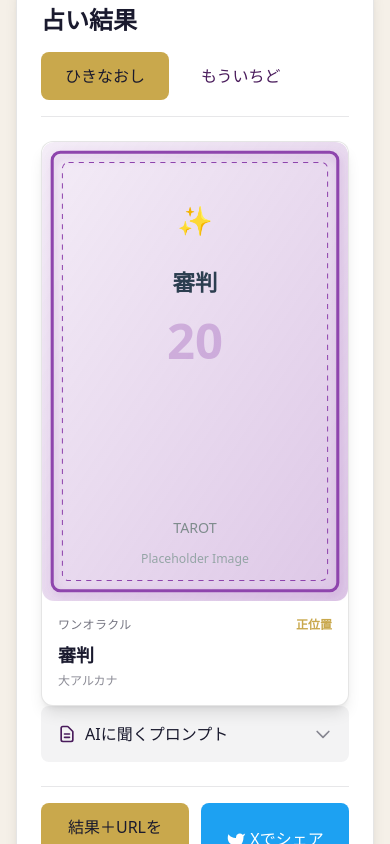
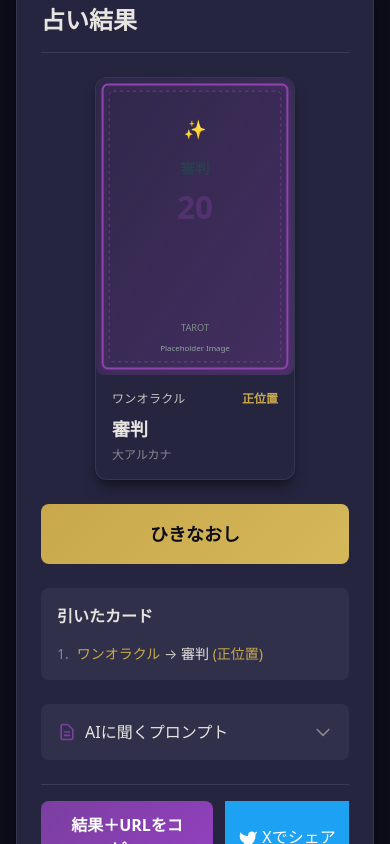
Before and after one commit to Mechachacha/tarots, a React (Vite) app: page / in a window 390 px wide. Both pictures are taken after a click on the button "占う". Shown: the part 979-1823 px from the top of the page. Built offline with nearby package versions, Linux system fonts and the light colour scheme.

Commit message:
UI調整

```diff
--- a/src/App.tsx
+++ b/src/App.tsx
@@ -90,18 +90,6 @@ function App() {
     }
   }, [getCurrentThemes, useMinorArcana, question]);
 
-  const handleReset = useCallback(() => {
-    setResult(null);
-    setShowResult(false);
-    setQuestion('');
-    setUseMinorArcana(false);
-    setSpreadMode('preset');
-    setSelectedPresetId(SPREAD_PRESETS[0].id);
-    setCustomCardCount(1);
-    setCustomThemes(['1枚目']);
-    setError(null);
-  }, []);
-
   const handleCopyPrompt = useCallback(async (text: string) => {
     try {
       await navigator.clipboard.writeText(text);
@@ -127,29 +115,35 @@ function App() {
     }
   }, []);
 
+  const handleViewHistory = useCallback((historyResult: ReadingResult) => {
+    setResult(historyResult);
+    setShowResult(true);
+    setError(null);
+  }, []);
+
   const currentThemes = getCurrentThemes();
   const canDraw = currentThemes.length > 0;
 
   return (
-    <div className="min-h-screen bg-tarot-light">
+    <div className="min-h-screen">
       <main className="max-w-4xl mx-auto px-4 py-8 sm:px-6 lg:px-8">
         <header className="text-center mb-10">
-          <h1 className="text-4xl sm:text-5xl font-bold text-tarot-purple mb-2">
+          <h1 className="text-4xl sm:text-5xl font-bold text-tarot-gold mb-2">
             タロット占い
           </h1>
-          <p className="text-tarot-dark/60">
+          <p className="text-tarot-text">
             質問とスプレッドを選んで、カードを引こう
           </p>
         </header>
 
         {error && (
-          <div className="mb-6 p-4 bg-red-50 border border-red-200 text-red-700 rounded-lg" role="alert">
+          <div className="mb-6 p-4 bg-red-900/30 border border-red-500/30 text-red-300 rounded-lg" role="alert">
             {error}
           </div>
         )}
 
         <section className="card p-6 mb-8" aria-labelledby="input-heading">
-          <h2 id="input-heading" className="text-xl font-semibold text-tarot-dark mb-6">
+          <h2 id="input-heading" className="text-xl font-semibold text-tarot-light mb-6">
             設定
           </h2>
 
@@ -188,7 +182,6 @@ function App() {
             result={result}
             cards={CARDS}
             onRedraw={handleRedraw}
-            onReset={handleReset}
             onCopyPrompt={handleCopyPrompt}
             onShareTwitter={handleShareTwitter}
             onCopyShare={handleCopyShare}
@@ -199,10 +192,11 @@ function App() {
           history={history}
           cards={CARDS}
           onCopyPrompt={handleCopyPrompt}
+          onViewResult={handleViewHistory}
         />
       </main>
 
-      <footer className="text-center py-8 text-tarot-dark/50 text-sm">
+      <footer className="text-center py-8 text-tarot-text-muted text-sm">
         <p>Rider-Waite-Smith Tarot Deck (Public Domain)</p>
         <p className="mt-1">Built with React + TypeScript + Tailwind CSS</p>
       </footer>
--- a/src/components/AiPromptBox.tsx
+++ b/src/components/AiPromptBox.tsx
@@ -1,6 +1,6 @@
 import { useState, useRef } from 'react';
+import type { DrawResultItem } from '../types';
 import { generatePromptText } from '../lib/promptText';
-import type { DrawResultItem } from '../types';
 
 interface AiPromptBoxProps {
   question: string;
@@ -34,15 +34,15 @@ const AiPromptBox: React.FC<AiPromptBoxProps> = ({ question, items, onCopy }) =>
 
   return (
     <details className="mb-6 group" open={isOpen}>
-      <summary className="flex items-center justify-between cursor-pointer p-4 bg-tarot-dark/5 rounded-lg list-none">
-        <span className="font-medium text-tarot-dark flex items-center gap-2">
+      <summary className="flex items-center justify-between cursor-pointer p-4 bg-white/5 rounded-lg list-none">
+        <span className="font-medium text-tarot-light flex items-center gap-2">
           <svg className="w-5 h-5 text-tarot-purple" fill="none" stroke="currentColor" viewBox="0 0 24 24" aria-hidden="true">
             <path strokeLinecap="round" strokeLinejoin="round" strokeWidth={2} d="M9 12h6m-6 4h6m2 5H7a2 2 0 01-2-2V5a2 2 0 012-2h5.586a1 1 0 01.707.293l5.414 5.414a1 1 0 01.293.707V19a2 2 0 01-2 2z" />
           </svg>
           AIに聞くプロンプト
         </span>
         <svg
-          className={`w-5 h-5 text-tarot-dark/50 transition-transform ${isOpen ? 'rotate-180' : ''}`}
+          className={`w-5 h-5 text-tarot-text-muted transition-transform ${isOpen ? 'rotate-180' : ''}`}
           fill="none"
           stroke="currentColor"
           viewBox="0 0 24 24"
@@ -51,13 +51,13 @@ const AiPromptBox: React.FC<AiPromptBoxProps> = ({ question, items, onCopy }) =>
           <path strokeLinecap="round" strokeLinejoin="round" strokeWidth={2} d="M19 9l-7 7-7-7" />
         </svg>
       </summary>
-      <div className="mt-4 p-4 bg-tarot-dark/5 rounded-lg animate-fade-in">
+      <div className="mt-4 p-4 bg-white/5 rounded-lg animate-fade-in">
         <div className="relative">
           <textarea
             ref={textareaRef}
             value={promptText}
             readOnly
-            className="input font-mono text-sm h-48 bg-tarot-dark/10"
+            className="input font-mono text-sm h-48"
             aria-label="AIプロンプトテキスト"
           />
           <button
@@ -73,7 +73,7 @@ const AiPromptBox: React.FC<AiPromptBoxProps> = ({ question, items, onCopy }) =>
             {copied ? 'コピー済み' : 'コピー'}
           </button>
         </div>
-        <p className="text-xs text-tarot-dark/50 mt-2">
+        <p className="text-xs text-tarot-text-muted mt-2">
           このテキストをコピーして、ChatGPTやClaudeなどのAIに貼り付けて解釈を聞いてみましょう
         </p>
       </div>
--- a/src/components/CardItem.tsx
+++ b/src/components/CardItem.tsx
@@ -31,7 +31,7 @@ const CardItem: React.FC<CardItemProps> = ({
 
   return (
     <article
-      className={`card card-hover animate-fade-in relative group ${isFlipped ? '' : 'card-back'}`}
+      className={`card card-hover animate-fade-in relative group w-full max-w-[200px] justify-self-center ${isFlipped ? '' : 'card-back'}`}
       style={{ animationDelay: `${delay}ms` }}
       role="listitem"
       aria-label={`${item.theme}: ${card.name} (${positionText})`}
@@ -69,15 +69,15 @@ const CardItem: React.FC<CardItemProps> = ({
       {!compact && (
         <div className="p-4">
           <div className="flex items-center justify-between mb-2">
-            <span className="text-xs font-medium text-tarot-dark/60 uppercase tracking-wide">
+            <span className="text-xs font-medium text-tarot-text uppercase tracking-wide">
               {item.theme}
             </span>
             <span className={`text-xs font-semibold ${positionClass}`}>
               {positionText}
             </span>
           </div>
-          <h3 className="font-semibold text-tarot-dark text-lg">{card.name}</h3>
-          <p className="text-xs text-tarot-dark/50 mt-1">
+          <h3 className="font-semibold text-tarot-light text-lg">{card.name}</h3>
+          <p className="text-xs text-tarot-text-muted mt-1">
             {card.arcana === 'major' ? '大アルカナ' : `小アルカナ・${card.suit}`}
           </p>
         </div>
--- a/src/components/HistoryPanel.tsx
+++ b/src/components/HistoryPanel.tsx
@@ -1,27 +1,29 @@
 import { useState } from 'react';
 import { format } from 'date-fns';
 import type { ReadingResult, Card } from '../types';
+import { getCardById } from '../data/cards';
 import CardItem from './CardItem';
 
 interface HistoryPanelProps {
   history: ReadingResult[];
   cards: Card[];
   onCopyPrompt: (text: string) => void;
+  onViewResult: (result: ReadingResult) => void;
 }
 
-const HistoryPanel: React.FC<HistoryPanelProps> = ({ history, cards, onCopyPrompt }) => {
+const HistoryPanel: React.FC<HistoryPanelProps> = ({ history, cards, onCopyPrompt, onViewResult }) => {
   const [openIndex, setOpenIndex] = useState<number | null>(null);
 
   if (history.length === 0) {
     return (
       <section className="card p-6" aria-labelledby="history-heading">
-        <h2 id="history-heading" className="text-xl font-semibold text-tarot-dark mb-4 flex items-center gap-2">
+        <h2 id="history-heading" className="text-xl font-semibold text-tarot-light mb-4 flex items-center gap-2">
           <svg className="w-6 h-6 text-tarot-purple" fill="none" stroke="currentColor" viewBox="0 0 24 24" aria-hidden="true">
             <path strokeLinecap="round" strokeLinejoin="round" strokeWidth={2} d="M12 8c-1.657 0-3 .895-3 2s1.343 2 3 2 3 .895 3 2-1.343 2-3 2m0-8c1.11 0 2.08.402 2.599 1M12 8V7m0 1v8m0 0v1m0-1c-1.11 0-2.08-.402-2.599-1M21 12a9 9 0 11-18 0 9 9 0 0118 0z" />
           </svg>
           過去の結果
         </h2>
-        <p className="text-tarot-dark/50 text-center py-8">
+        <p className="text-tarot-text-muted text-center py-8">
           まだ占い結果がありません。「占う」ボタンを押してみてください。
         </p>
       </section>
@@ -30,29 +32,33 @@ const HistoryPanel: React.FC<HistoryPanelProps> = ({ history, cards, onCopyPromp
 
   return (
     <section className="card" aria-labelledby="history-heading">
-      <header className="p-6 border-b border-tarot-dark/10">
-        <h2 id="history-heading" className="text-xl font-semibold text-tarot-dark flex items-center gap-2">
+      <header className="p-6 border-b border-white/10">
+        <h2 id="history-heading" className="text-xl font-semibold text-tarot-light flex items-center gap-2">
           <svg className="w-6 h-6 text-tarot-purple" fill="none" stroke="currentColor" viewBox="0 0 24 24" aria-hidden="true">
             <path strokeLinecap="round" strokeLinejoin="round" strokeWidth={2} d="M12 8c-1.657 0-3 .895-3 2s1.343 2 3 2 3 .895 3 2-1.343 2-3 2m0-8c1.11 0 2.08.402 2.599 1M12 8V7m0 1v8m0 0v1m0-1c-1.11 0-2.08-.402-2.599-1M21 12a9 9 0 11-18 0 9 9 0 0118 0z" />
           </svg>
           過去の結果（直近5件）
         </h2>
       </header>
-      <div className="divide-y divide-tarot-dark/10">
+      <div className="divide-y divide-white/10">
         {history.slice(0, 5).map((result, index) => (
           <details
             key={result.timestamp}
             className="group"
             open={openIndex === index}
-            onToggle={() => setOpenIndex(openIndex === index ? null : index)}
           >
-            <summary className="p-4 flex items-center justify-between cursor-pointer list-none bg-tarot-light hover:bg-tarot-dark/5 transition-colors">
+            <summary
+              onClick={(e) => {
+                e.preventDefault();
+                setOpenIndex(openIndex === index ? null : index);
+              }}
+              className="p-4 flex items-center justify-between cursor-pointer list-none bg-tarot-mid hover:bg-white/5 transition-colors">
               <div className="flex-1 min-w-0">
                 <div className="flex items-center gap-3 flex-wrap">
-                  <span className="font-medium text-tarot-dark">
-                    {index === 0 ? '直前' : `${index}回前`}
+                  <span className="font-medium text-tarot-light">
+                    {`${index + 1}回前`}
                   </span>
-                  <span className="text-sm text-tarot-dark/50">
+                  <span className="text-sm text-tarot-text-muted">
                     {format(new Date(result.timestamp), 'MM/dd HH:mm')}
                   </span>
                   {result.useMinorArcana && (
@@ -62,13 +68,13 @@ const HistoryPanel: React.FC<HistoryPanelProps> = ({ history, cards, onCopyPromp
                   )}
                 </div>
                 {result.question && (
-                  <p className="text-tarot-dark/60 mt-1 truncate">
+                  <p className="text-tarot-text mt-1 truncate">
                     「{result.question}」
                   </p>
                 )}
               </div>
               <svg
-                className={`w-5 h-5 text-tarot-dark/50 transition-transform ${openIndex === index ? 'rotate-180' : ''}`}
+                className={`w-5 h-5 text-tarot-text-muted transition-transform ${openIndex === index ? 'rotate-180' : ''}`}
                 fill="none"
                 stroke="currentColor"
                 viewBox="0 0 24 24"
@@ -77,7 +83,17 @@ const HistoryPanel: React.FC<HistoryPanelProps> = ({ history, cards, onCopyPromp
                 <path strokeLinecap="round" strokeLinejoin="round" strokeWidth={2} d="M19 9l-7 7-7-7" />
               </svg>
             </summary>
-            <div className="p-4 bg-tarot-dark/5 animate-fade-in">
+            <div className="p-4 bg-white/5 animate-fade-in">
+              <button
+                type="button"
+                onClick={(e) => {
+                  e.stopPropagation();
+                  onViewResult(result);
+                }}
+                className="btn-primary w-full mb-4 text-sm"
+              >
+                この結果を表示
+              </button>
               <div className="flex flex-wrap justify-center gap-3 mb-4" role="list" aria-label="カード一覧">
                 {result.items.map((item) => (
                   <CardItem
@@ -87,6 +103,32 @@ const HistoryPanel: React.FC<HistoryPanelProps> = ({ history, cards, onCopyPromp
                   />
                 ))}
               </div>
+              <details className="mb-4 group">
+                <summary className="text-xs text-tarot-text-muted cursor-pointer hover:text-tarot-light transition-colors list-none">
+                  ▸ 引いたカード一覧（テキスト）
+                </summary>
+                <ol className="mt-2 space-y-1">
+                  {result.items.map((item, i) => {
+                    const card = getCardById(item.cardId);
+                    const name = card?.name || '不明なカード';
+                    const pos = item.position === 'upright' ? '正位置' : '逆位置';
+                    return (
+                      <li key={item.cardId} className="text-xs text-tarot-text flex gap-1">
+                        <span className="text-tarot-text-muted shrink-0">{i + 1}.</span>
+                        <span>
+                          <span className="text-tarot-gold">{item.theme}</span>
+                          {' → '}
+                          <span className="text-tarot-light font-medium">{name}</span>
+                          {' '}
+                          <span className={item.position === 'upright' ? 'text-tarot-gold' : 'text-tarot-purple'}>
+                            ({pos})
+                          </span>
+                        </span>
+                      </li>
+                    );
+                  })}
+                </ol>
+              </details>
               <button
                 type="button"
                 onClick={() => {
--- a/src/components/ResultSection.tsx
+++ b/src/components/ResultSection.tsx
@@ -1,5 +1,6 @@
-import { useRef, useEffect } from 'react';
-import type { ReadingResult, Card } from '../types';
+import { useRef, useEffect, type ReactNode } from 'react';
+import type { ReadingResult, Card, DrawResultItem } from '../types';
+import { getCardById } from '../data/cards';
 import CardItem from './CardItem';
 import AiPromptBox from './AiPromptBox';
 import ShareButtons from './ShareButtons';
@@ -8,16 +9,74 @@ interface ResultSectionProps {
   result: ReadingResult;
   cards: Card[];
   onRedraw: () => void;
-  onReset: () => void;
   onCopyPrompt: (text: string) => void;
   onShareTwitter: (text: string) => void;
   onCopyShare: (text: string) => void;
 }
 
+function getSpreadLayout(
+  items: DrawResultItem[],
+  renderCard: (item: DrawResultItem, index: number) => ReactNode
+): ReactNode {
+  const count = items.length;
+
+  if (count === 7) {
+    return (
+      <div className="grid grid-cols-3 gap-4 max-w-xl mx-auto items-start" role="list">
+        {items.map((item, i) => {
+          const gridStyle: React.CSSProperties = {};
+          if (i === 0) { gridStyle.gridColumn = '2'; gridStyle.gridRow = '1'; }
+          else if (i === 1) { gridStyle.gridColumn = '1'; gridStyle.gridRow = '2'; }
+          else if (i === 2) { gridStyle.gridColumn = '3'; gridStyle.gridRow = '2'; }
+          else if (i === 3) { gridStyle.gridColumn = '1'; gridStyle.gridRow = '3'; }
+          else if (i === 4) { gridStyle.gridColumn = '2'; gridStyle.gridRow = '3'; }
+          else if (i === 5) { gridStyle.gridColumn = '3'; gridStyle.gridRow = '3'; }
+          else if (i === 6) { gridStyle.gridColumn = '2'; gridStyle.gridRow = '4'; }
+          return <div key={item.cardId} style={gridStyle}>{renderCard(item, i)}</div>;
+        })}
+      </div>
+    );
+  }
+
+  if (count === 10) {
+    return (
+      <div className="flex flex-col lg:flex-row gap-6 items-start justify-center" role="list">
+        <div className="grid grid-cols-3 gap-3 max-w-sm flex-shrink-0">
+          {items.slice(0, 4).map((item, i) => {
+            const gridStyle: React.CSSProperties = {};
+            if (i === 0) { gridStyle.gridColumn = '2'; gridStyle.gridRow = '2'; }
+            else if (i === 1) { gridStyle.gridColumn = '1'; gridStyle.gridRow = '2'; }
+            else if (i === 2) { gridStyle.gridColumn = '3'; gridStyle.gridRow = '2'; }
+            else if (i === 3) { gridStyle.gridColumn = '2'; gridStyle.gridRow = '3'; }
+            return <div key={item.cardId} style={gridStyle}>{renderCard(item, i)}</div>;
+          })}
+          {items.slice(4, 5).map((item, i) => (
+            <div key={item.cardId} style={{ gridColumn: '2', gridRow: '1' }}>
+              {renderCard(item, i + 4)}
+            </div>
+          ))}
+        </div>
+        <div className="grid grid-cols-1 sm:grid-cols-2 gap-3 flex-1 max-w-xs">
+          {items.slice(5).map((item, i) => (
+            <div key={item.cardId}>{renderCard(item, i + 5)}</div>
+          ))}
+        </div>
+      </div>
+    );
+  }
+
+  return (
+    <div className="grid gap-4 mx-auto grid-cols-1 sm:grid-cols-2 lg:grid-cols-3 max-w-4xl" role="list">
+      {items.map((item, index) => (
+        <div key={item.cardId}>{renderCard(item, index)}</div>
+      ))}
+    </div>
+  );
+}
+
 const ResultSection: React.FC<ResultSectionProps> = ({
   result,
   onRedraw,
-  onReset,
   onCopyPrompt,
   onShareTwitter,
   onCopyShare,
@@ -28,49 +87,64 @@ const ResultSection: React.FC<ResultSectionProps> = ({
     resultRef.current?.scrollIntoView({ behavior: 'smooth', block: 'start' });
   }, []);
 
+  const renderCard = (item: DrawResultItem, index: number) => (
+    <CardItem item={item} delay={index * 100} />
+  );
+
   return (
     <section
       ref={resultRef}
-      className="card p-6 animate-slide-up"
+      className="card p-6 animate-slide-up mb-10"
       aria-labelledby="result-heading"
     >
-      <header className="mb-6 pb-4 border-b border-tarot-dark/10 flex flex-wrap items-center justify-between gap-4">
+      <header className="mb-6 pb-4 border-b border-white/10">
         <div>
-          <h2 id="result-heading" className="text-2xl font-bold text-tarot-dark">
+          <h2 id="result-heading" className="text-2xl font-bold text-tarot-light">
             占い結果
           </h2>
           {result.question && (
-            <p className="text-tarot-dark/60 mt-1">
+            <p className="text-tarot-text mt-1">
               「{result.question}」
             </p>
           )}
         </div>
-        <div className="flex gap-2">
+      </header>
+
+      {getSpreadLayout(result.items, renderCard)}
+
+      <div className="flex justify-center mt-6">
         <button
           onClick={onRedraw}
-            className="btn-secondary"
+          className="btn-primary w-full sm:w-64 lg:w-80 text-lg py-4"
           aria-label="同じ条件でもう一度引く"
         >
           ひきなおし
         </button>
-          <button
-            onClick={onReset}
-            className="btn-ghost"
-            aria-label="最初からやり直す"
-          >
-            もういちど
-          </button>
       </div>
-      </header>
 
-      <div className="grid gap-4 mx-auto grid-cols-1 sm:grid-cols-2 lg:grid-cols-3 max-w-4xl" role="list">
-        {result.items.map((item, index) => (
-          <CardItem
-            key={`${item.cardId}-${index}`}
-            item={item}
-            delay={index * 100}
-          />
-        ))}
+      <div className="mt-6 p-4 bg-white/5 rounded-lg mb-6">
+        <h3 className="text-base font-semibold text-tarot-light mb-4">引いたカード</h3>
+        <ol className="space-y-2">
+          {result.items.map((item, i) => {
+            const card = getCardById(item.cardId);
+            const name = card?.name || '不明なカード';
+            const pos = item.position === 'upright' ? '正位置' : '逆位置';
+            return (
+              <li key={item.cardId} className="text-sm text-tarot-text flex gap-2">
+                <span className="text-tarot-text-muted shrink-0">{i + 1}.</span>
+                <span>
+                  <span className="text-tarot-gold">{item.theme}</span>
+                  {' → '}
+                  <span className="text-tarot-light font-medium">{name}</span>
+                  {' '}
+                  <span className={item.position === 'upright' ? 'text-tarot-gold' : 'text-tarot-purple'}>
+                    ({pos})
+                  </span>
+                </span>
+              </li>
+            );
+          })}
+        </ol>
       </div>
 
       <AiPromptBox
--- a/src/components/ShareButtons.tsx
+++ b/src/components/ShareButtons.tsx
@@ -31,7 +31,7 @@ const ShareButtons: React.FC<ShareButtonsProps> = ({
   };
 
   return (
-    <div className="flex flex-wrap gap-3 pt-4 border-t border-tarot-dark/10" role="group" aria-label="シェアオプション">
+    <div className="flex flex-wrap gap-3 pt-4 border-t border-white/10" role="group" aria-label="シェアオプション">
       <button
         type="button"
         onClick={handleCopyShare}
--- a/src/index.css
+++ b/src/index.css
@@ -2,101 +2,70 @@
 
 @theme {
   --color-tarot-gold: #c9a84c;
-  --color-tarot-dark: #1a1a2e;
-  --color-tarot-purple: #4a1c5c;
-  --color-tarot-light: #f5f0e8;
+  --color-tarot-dark: #0d0d1a;
+  --color-tarot-mid: #1a1a2e;
+  --color-tarot-surface: #252540;
+  --color-tarot-purple: #7b3fa0;
+  --color-tarot-light: #e8e4df;
+  --color-tarot-text: #c8c4bf;
+  --color-tarot-text-muted: #888490;
 }
 
 body {
   margin: 0;
   font-family: system-ui, -apple-system, 'Segoe UI', Roboto, sans-serif;
-  background-color: var(--color-tarot-light);
-  color: var(--color-tarot-dark);
+  background-color: var(--color-tarot-dark);
+  color: var(--color-tarot-text);
   min-height: 100vh;
   -webkit-font-smoothing: antialiased;
   -moz-osx-font-smoothing: grayscale;
 }
 
+::selection {
+  background-color: var(--color-tarot-purple);
+  color: white;
+}
+
 @layer components {
   .card {
-    background-color: white;
+    background-color: var(--color-tarot-surface);
     border-radius: 0.75rem;
-    box-shadow: 0 10px 15px -3px rgb(0 0 0 / 0.1), 0 4px 6px -4px rgb(0 0 0 / 0.1);
-    border: 1px solid rgb(0 0 0 / 0.1);
+    box-shadow: 0 10px 15px -3px rgb(0 0 0 / 0.4), 0 4px 6px -4px rgb(0 0 0 / 0.4);
+    border: 1px solid rgb(255 255 255 / 0.08);
     overflow: hidden;
     transition: all 300ms;
   }
 
   .card-hover:hover {
-    box-shadow: 0 20px 25px -5px rgb(0 0 0 / 0.1), 0 8px 10px -6px rgb(0 0 0 / 0.1);
+    box-shadow: 0 20px 25px -5px rgb(0 0 0 / 0.5), 0 8px 10px -6px rgb(0 0 0 / 0.5);
     transform: translateY(-4px);
-  }
-
-  .btn {
-    padding: 0.75rem 1.5rem;
-    border-radius: 0.5rem;
-    font-weight: 500;
-    transition: all 200ms;
-  }
-
-  .btn-primary {
-    padding: 0.75rem 1.5rem;
-    border-radius: 0.5rem;
-    font-weight: 500;
-    background-color: var(--color-tarot-purple);
-    color: white;
-    transition: all 200ms;
-  }
-
-  .btn-primary:hover {
-    background-color: color-mix(in srgb, var(--color-tarot-purple) 90%, transparent);
-  }
-
-  .btn-secondary {
-    padding: 0.75rem 1.5rem;
-    border-radius: 0.5rem;
-    font-weight: 500;
-    background-color: var(--color-tarot-gold);
-    color: var(--color-tarot-dark);
-    transition: all 200ms;
-  }
-
-  .btn-secondary:hover {
-    background-color: color-mix(in srgb, var(--color-tarot-gold) 90%, transparent);
-  }
-
-  .btn-ghost {
-    padding: 0.75rem 1.5rem;
-    border-radius: 0.5rem;
-    font-weight: 500;
-    background-color: transparent;
-    color: var(--color-tarot-purple);
-    transition: all 200ms;
-  }
-
-  .btn-ghost:hover {
-    background-color: color-mix(in srgb, var(--color-tarot-purple) 10%, transparent);
   }
 
   .input {
     width: 100%;
     padding: 0.75rem 1rem;
-    border: 1px solid rgb(0 0 0 / 0.2);
+    background-color: var(--color-tarot-mid);
+    color: var(--color-tarot-light);
+    border: 1px solid rgb(255 255 255 / 0.12);
     border-radius: 0.5rem;
     transition: all 200ms;
   }
 
   .input:focus {
     outline: none;
-    ring: 2px solid var(--color-tarot-purple);
-    border-color: transparent;
+    box-shadow: 0 0 0 2px var(--color-tarot-purple);
+    border-color: var(--color-tarot-purple);
+  }
+
+  .input::placeholder {
+    color: var(--color-tarot-text-muted);
   }
 
   .label {
     display: block;
     font-size: 0.875rem;
     font-weight: 500;
-    color: rgb(0 0 0 / 0.8);
+    color: var(--color-tarot-light);
     margin-bottom: 0.25rem;
   }
 
@@ -105,6 +74,66 @@ body {
     height: auto;
     object-fit: cover;
     transition: transform 300ms;
+  }
+
+  .btn-primary {
+    display: inline-flex;
+    align-items: center;
+    justify-content: center;
+    padding: 0.75rem 2rem;
+    background: linear-gradient(135deg, var(--color-tarot-gold), #d4b85a);
+    color: var(--color-tarot-dark);
+    font-weight: 600;
+    border-radius: 0.5rem;
+    transition: all 200ms;
+    cursor: pointer;
+    border: none;
+  }
+  .btn-primary:hover {
+    box-shadow: 0 0 20px rgba(201, 168, 76, 0.4);
+    transform: translateY(-1px);
+  }
+  .btn-primary:disabled {
+    opacity: 0.5;
+    cursor: not-allowed;
+    transform: none;
+    box-shadow: none;
+  }
+
+  .btn-secondary {
+    display: inline-flex;
+    align-items: center;
+    justify-content: center;
+    padding: 0.75rem 1.5rem;
+    background: linear-gradient(135deg, var(--color-tarot-purple), #9340c0);
+    color: white;
+    font-weight: 600;
+    border-radius: 0.5rem;
+    transition: all 200ms;
+    cursor: pointer;
+    border: none;
+  }
+  .btn-secondary:hover {
+    box-shadow: 0 0 20px rgba(123, 63, 160, 0.4);
+    transform: translateY(-1px);
+  }
+
+  .btn-ghost {
+    display: inline-flex;
+    align-items: center;
+    justify-content: center;
+    padding: 0.75rem 1.5rem;
+    background: transparent;
+    color: var(--color-tarot-text);
+    font-weight: 500;
+    border-radius: 0.5rem;
+    border: 1px solid rgba(255, 255, 255, 0.15);
+    transition: all 200ms;
+    cursor: pointer;
+  }
+  .btn-ghost:hover {
+    background: rgba(255, 255, 255, 0.05);
+    border-color: rgba(255, 255, 255, 0.25);
   }
 }
 
```
Also changed, not shown: src/components/MinorArcanaToggle.tsx (+4 -4 lines), src/components/SpreadSelector.tsx (+13 -11 lines), 1 other file (tests, documents, lock files or other folders). Lines whose indentation alone changed are shown as unchanged.
